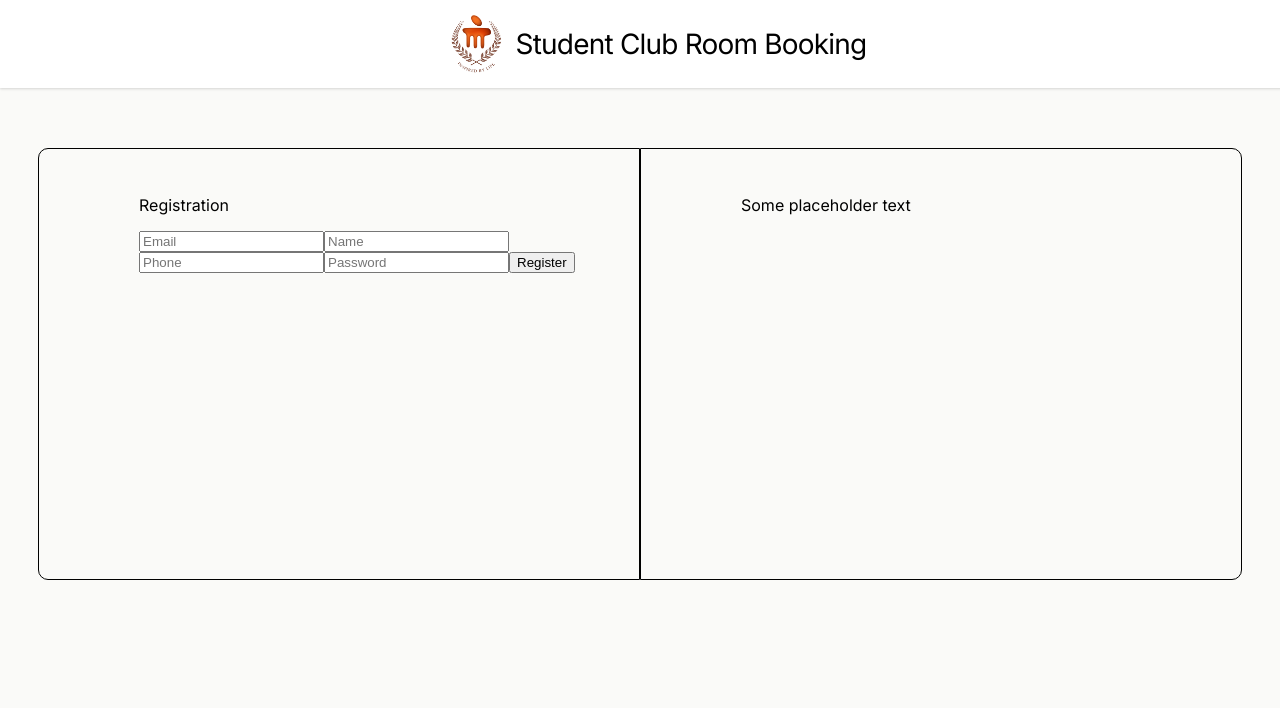
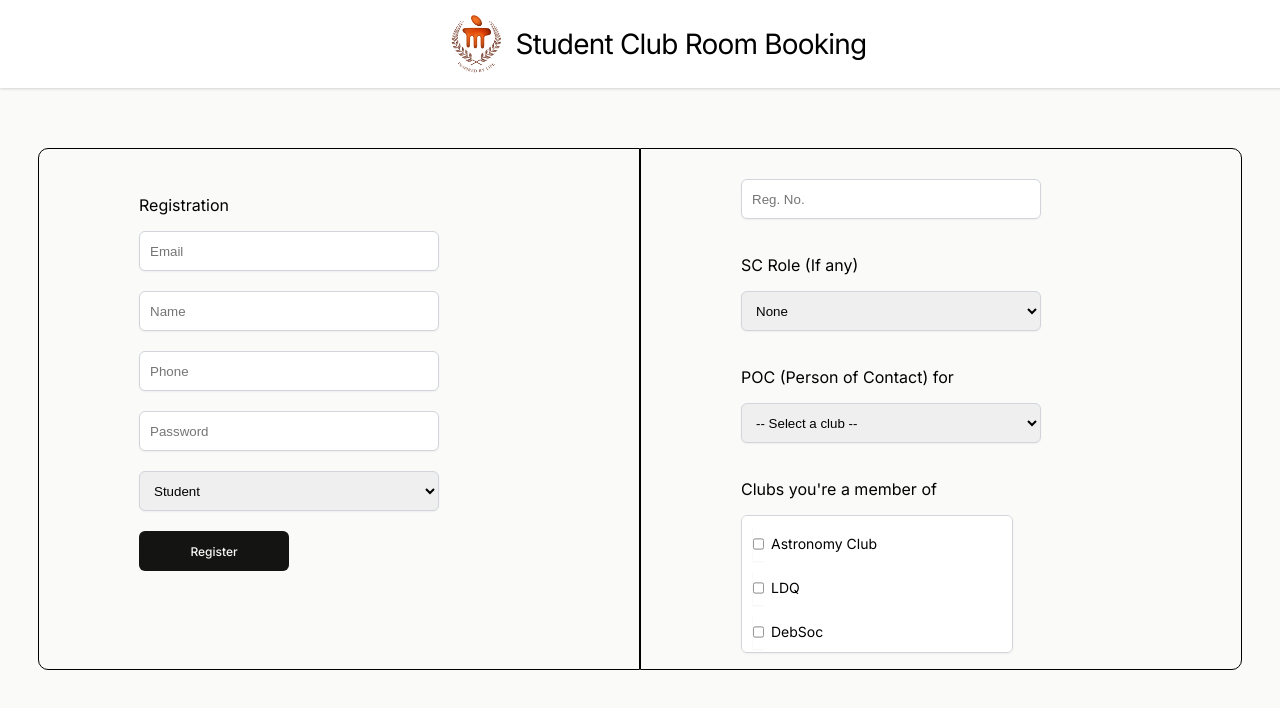
Before and after one commit to ParallelParking/DBSProj, a React (Vite) app in the folder DBSProj/frontendDBS/dbsproj/: page / in a window 1280 px wide. Shown: the top 708 px of the page. Built offline with nearby package versions, Linux system fonts and the light colour scheme.

Commit message:
updated frontend a little bit

```diff
--- /dev/null
+++ b/DBSProj/frontendDBS/dbsproj/src/components/student.jsx
@@ -0,0 +1,74 @@
+export default function student({form ,setForm, handleChange}){
+    return(
+        <>
+      <form>
+        <input
+          type="text"
+          placeholder='Reg. No.'
+          aria-label='regno'
+          name='regno'
+          value={form.regno || ''}
+          onChange={handleChange}
+          required
+        />
+
+        <p>SC Role (If any)</p>
+        <select
+          name="SCrole"
+          value={form.SCrole || 'none'}
+          onChange={handleChange}
+          required
+        >
+          <option value="none">None</option>
+          <option value="president">President</option>
+          <option value="vicePresident">Vice President</option>
+          <option value="treasurer">Treasurer</option>
+          <option value="secretary">Secretary</option>
+        </select>
+
+        <p>POC (Person of Contact) for</p>
+        <select
+          name="pocClub"
+          value={form.pocClub || ''}
+          onChange={handleChange}
+          required
+        >
+          <option value="">-- Select a club --</option>
+          <option value="Astronomy Club">Astronomy Club</option>
+          <option value="LDQ">LDQ</option>
+          <option value="DebSoc">Debating Society</option>
+          <option value="Tech Council">Tech Council</option>
+          <option value="Dance Club">Dance Club</option>
+        </select>
+
+        <p>Clubs you're a member of</p>
+        <div className="checkbox-container">
+            {['Astronomy Club', 'LDQ', 'DebSoc', 'Tech Council', 'Dance Club', 'Music Club', 'Drama Club'].map((club) => (
+                <label key={club} className="checkbox-item">
+                <input
+                    type="checkbox"
+                    name="memberClubs"
+                    value={club}
+                    checked={form.memberClubs?.includes(club) || false}
+                    onChange={(e) => {
+                    const value = e.target.value;
+                    setForm((prev) => {
+                        const isChecked = e.target.checked;
+                        const updatedClubs = isChecked
+                        ? [...(prev.memberClubs || []), value]
+                        : (prev.memberClubs || []).filter((c) => c !== value);
+                        return {
+                        ...prev,
+                        memberClubs: updatedClubs
+                        };
+                    });
+                    }}
+                />
+                {club}
+                </label>
+            ))}
+            </div>
+      </form>
+    </>
+    );
+}
--- a/DBSProj/frontendDBS/dbsproj/src/index.css
+++ b/DBSProj/frontendDBS/dbsproj/src/index.css
@@ -1,4 +1,4 @@
-header{
+header {
   width: 100%;
   height: 40px;
   display: flex;
@@ -11,7 +11,7 @@ header{
   margin-bottom: 60px;
 }
 
-header > h1{
+header > h1 {
   font-size: 28px;
   font-weight: 400;
   line-height: 60px;
@@ -23,26 +23,52 @@ header > img {
   padding-right: 10px;
 }
 
-.container{
+body {
+  margin: 0;
+  font-family: Inter, sans-serif;
+  background-color: #FAFAF8;
+}
+
+.container {
   display: flex;
   justify-content: center;
-  align-items: center;
+  align-items: stretch;
 }
 
-.left, .right{
+.left,
+.right {
   display: flex;
   flex-direction: column;
   width: 500px;
   max-width: 500px;
-  height: 400px;
+  height: 450px;
   border: 1px solid black;
   padding-left: 100px;
   padding-top: 30px;
+  border-radius: 0;
+  border-radius: 10px 0 0 10px; /* we'll fix right's radius below */
+  height: auto; /* ← important */
+}
 
+/* Individual side rounding */
+.left {
+  border-radius: 10px 0px 0px 10px;
+}
+
+.right {
+  border-radius: 0px 10px 10px 0px;
+}
+
+/* Shared form styles */
+.left form,
+.right form {
+  display: flex;
+  flex-direction: column;
 
 }
 
-.left > input {
+.left form input,
+.right form input {
   padding-left: 10px;
   border-radius: 6px;
   border: 1px solid #D1D5DB;
@@ -52,7 +78,19 @@ header > img {
   margin-bottom: 20px;
 }
 
-.left > button {
+.left form select,
+.right form select {
+  padding-left: 10px;
+  border-radius: 6px;
+  border: 1px solid #D1D5DB;
+  box-shadow: 0px 1px 2px 0px rgba(0, 0, 0, 0.05);
+  max-width: 300px;
+  height: 40px;
+  margin-bottom: 20px;
+}
+
+.left form button,
+.right form button {
   font-family: Inter, sans-serif;
   border-radius: 6px;
   border: none;
@@ -60,20 +98,39 @@ header > img {
   color: #FAFAF8;
   width: 150px;
   height: 40px;
-  font-size: 0.75 rem;
+  font-size: 0.75rem;
   font-weight: 500;
 }
 
-.left{
-  border-radius: 10px 0px 0px 10px;
+.checkbox-container {
+  border: 1px solid #D1D5DB;
+  box-shadow: 0px 1px 2px rgba(0, 0, 0, 0.05);
+  border-radius: 6px;
+  background-color: white;
+  max-height: 120px;
+  overflow-y: auto;
+  padding: 8px 10px;
+  width: 250px;
+  display: flex;
+  flex-direction: column;
+  gap: 4px;
 }
 
-.right{
-  border-radius: 0px 10px 10px 0px;
+.checkbox-item {
+  display: flex;
+  align-items: center;
+  font-size: 14px;
+  line-height: 1;
+  margin: 0;
 }
 
-body {
+.checkbox-item input[type="checkbox"] {
   margin: 0;
-  font-family: Inter, sans-serif;
-  background-color: #FAFAF8;
+  margin-right: 6px;
+  vertical-align: middle;
+  transform: scale(0.85); /* optional: smaller checkbox */
 }
+
+.checkbox-item input[type="checkbox"]:checked {
+  accent-color: black;  /* Changes the checkbox tick color to black */
+}
--- a/DBSProj/frontendDBS/dbsproj/src/landing.jsx
+++ b/DBSProj/frontendDBS/dbsproj/src/landing.jsx
@@ -1,24 +1,107 @@
-export default function landing(){
+import React, { useState } from 'react';
+import Student from './components/student.jsx'
+
+export default function Landing() {
+  // State to hold form values
+  const [form, setForm] = useState({
+    email: '',
+    name: '',
+    phone: '',
+    password: '',
+    role: 'student',  // Default selected role
+  });
+
+  // Role-specific states
+  const [studentData, setStudentData] = useState({
+    regno: '',
+    SCrole: 'none',
+    pocClub: '',
+    memberClubs: [],
+  });
+
+  const [professorData, setProfessorData] = useState({
+    department: '',
+    courses: [],
+  });
+
+  const [securityData, setSecurityData] = useState({
+    shiftTiming: '',
+    assignedArea: '',
+  });
+
+  const [floorManagerData, setFloorManagerData] = useState({
+    floorAssigned: '',
+    roomAvailability: [],
+  });
+
+  // Handler for common fields
+  const handleChange = (e) => {
+    const { name, value } = e.target;
+    setForm((prev) => ({
+      ...prev,
+      [name]: value,
+    }));
+  };
+
+  // Handler for student-specific fields
+  const handleStudentChange = (e) => {
+    const { name, value } = e.target;
+    setStudentData((prev) => ({
+      ...prev,
+      [name]: value,
+    }));
+  };
+
+  // Handler for professor-specific fields
+  const handleProfessorChange = (e) => {
+    const { name, value } = e.target;
+    setProfessorData((prev) => ({
+      ...prev,
+      [name]: value,
+    }));
+  };
+
+  // Handler for security-specific fields
+  const handleSecurityChange = (e) => {
+    const { name, value } = e.target;
+    setSecurityData((prev) => ({
+      ...prev,
+      [name]: value,
+    }));
+  };
+
+  // Handler for floorManager-specific fields
+  const handleFloorManagerChange = (e) => {
+    const { name, value } = e.target;
+    setFloorManagerData((prev) => ({
+      ...prev,
+      [name]: value,
+    }));
+  };
 
   const handleSubmit = (e) => {
     e.preventDefault();
-
-        const form = e.target;
-
-        const email = form.email.value;
-        const name = form.name.value;
-        const phone = form.phone.value;
-        const password = form.password.value;
-
-        console.log("Email:", email);
-        console.log("Name:", name);
-        console.log("Phone:", phone);
-        console.log("Password:", password);
-
+    console.log("Form Submitted with values: ", form);
   };
 
+  // Conditional content based on selected role
+  const renderRightDivContent = () => {
+    switch (form.role) {
+      case 'security':
+        return;
+      case 'student':
+        return <Student form={form} setForm={setForm} handleChange={handleChange} />;
 
-    return(
+      case 'professor':
+        return <p>Professor-related content goes here. E.g., Course assignments.</p>;
+      case 'floorManager':
+        return <p>Floor Manager-related content goes here. E.g., Room management.</p>;
+      default:
+        return <p>Some placeholder text.</p>;
+    }
+  };
+
+  return (
     <div className="container">
       <div className="left">
         <p>Registration</p>
@@ -28,6 +111,8 @@ export default function landing(){
             placeholder="Email"
             aria-label="mail"
             name="email"
+            value={form.email}
+            onChange={handleChange}
             required
           />
           <input
@@ -35,6 +120,8 @@ export default function landing(){
             placeholder="Name"
             aria-label="name"
             name="name"
+            value={form.name}
+            onChange={handleChange}
             required
           />
           <input
@@ -42,6 +129,8 @@ export default function landing(){
             placeholder="Phone"
             aria-label="phone"
             name="phone"
+            value={form.phone}
+            onChange={handleChange}
             required
           />
           <input
@@ -49,14 +138,31 @@ export default function landing(){
             placeholder="Password"
             aria-label="password"
             name="password"
+            value={form.password}
+            onChange={handleChange}
             required
           />
+
+          {/* Dropdown for Role Selection */}
+          <select
+            name="role"
+            value={form.role}
+            onChange={handleChange}
+            required
+          >
+            <option value="security">Security</option>
+            <option value="student">Student</option>
+            <option value="professor">Professor</option>
+            <option value="floorManager">Floor Manager</option>
+          </select>
+
           <button type="submit">Register</button>
         </form>
       </div>
-            <div className = "right">
-                <p>Some placeholder text</p>
+      <div className="right">
+        {/* Conditionally render content based on selected role */}
+        {renderRightDivContent()}
       </div>
     </div>
-    )
+  );
 }
```
Lines whose indentation alone changed are shown as unchanged.
